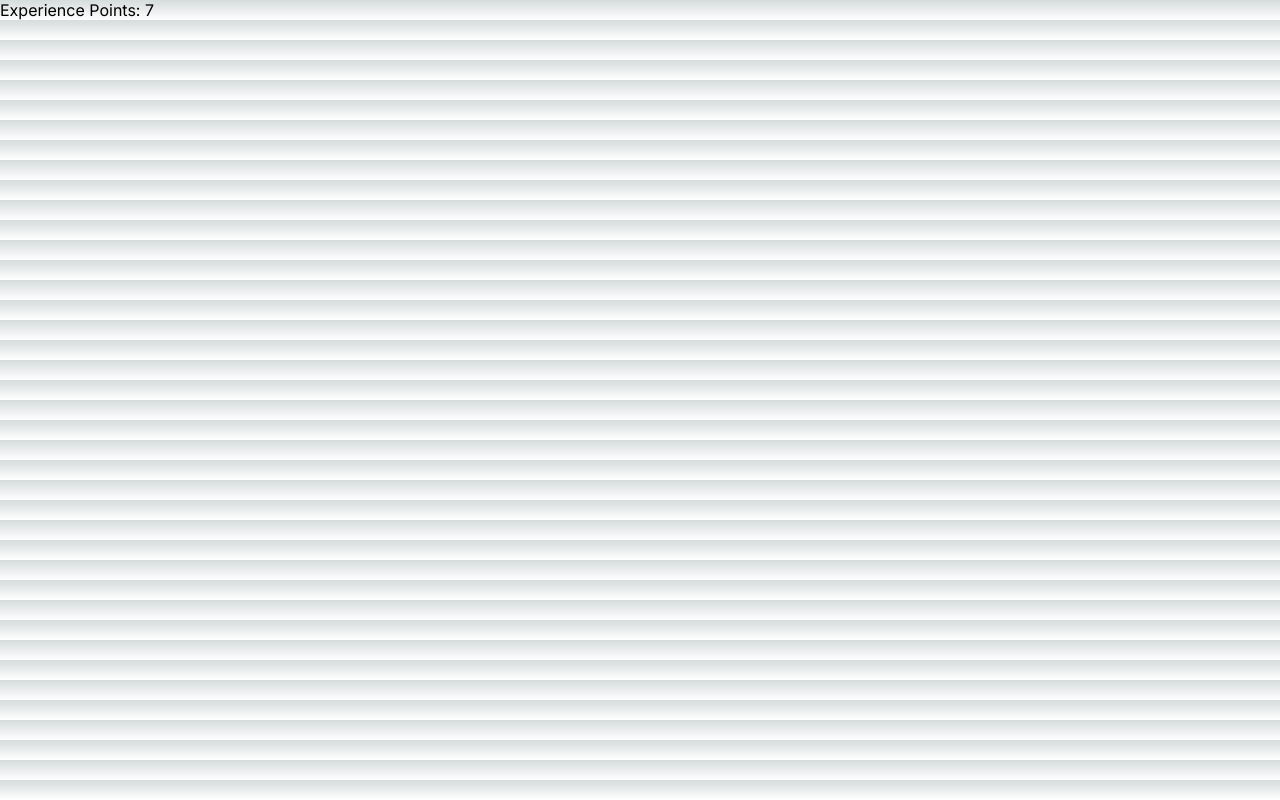
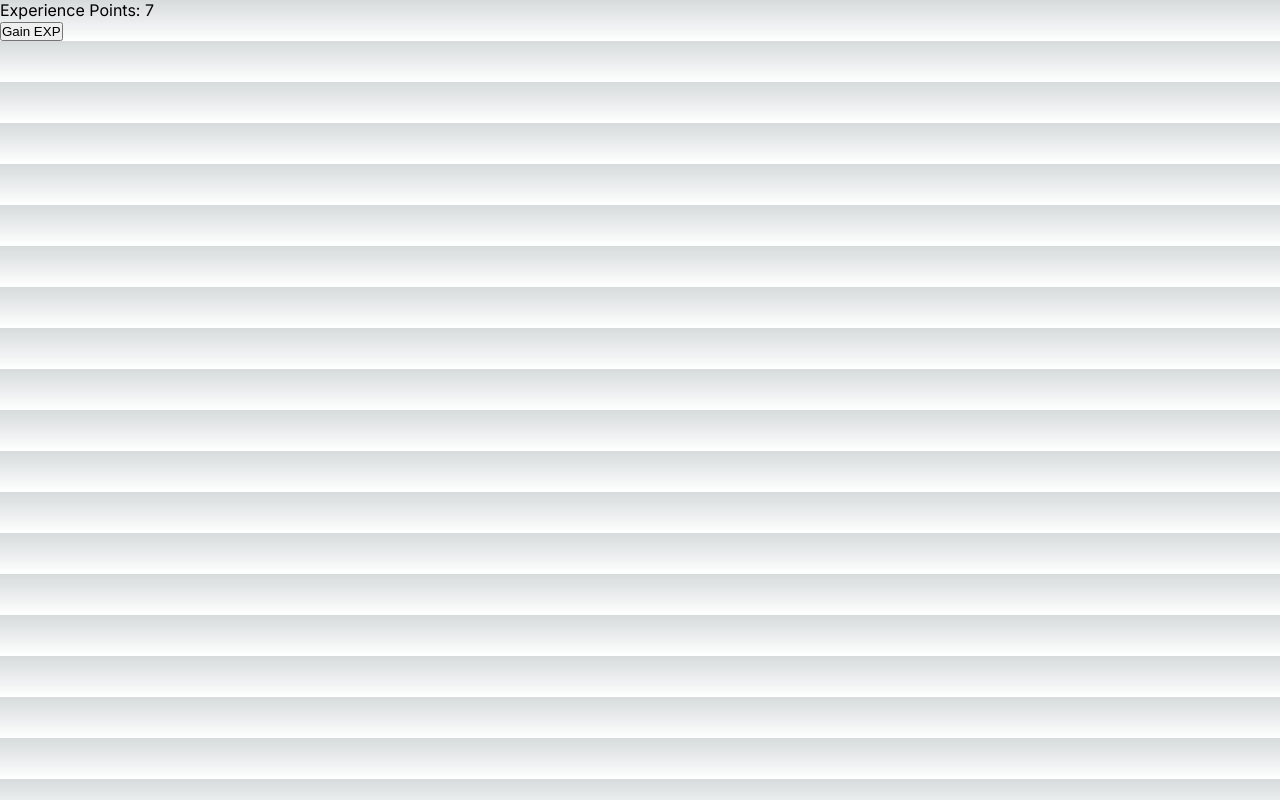
Before and after one commit to BrandenSoropia/next-idle-game, a Next.js app: page / in a window 1280 px wide. Built offline with nearby package versions, Linux system fonts and the light colour scheme.

Commit message:
Gain resources on click.

```diff
--- /dev/null
+++ b/src/app/_components/Clicker.tsx
@@ -0,0 +1,9 @@
+import { useContext } from "react";
+import { GameStateContext } from "../_game-state/GameState";
+
+const Clicker = () => {
+  const { gainExperience } = useContext(GameStateContext);
+  return <button onClick={gainExperience}>Gain EXP</button>;
+};
+
+export default Clicker;
--- a/src/app/_components/Stats.tsx
+++ b/src/app/_components/Stats.tsx
@@ -5,7 +5,9 @@ const Stats = () => {
   const gameState = useContext(GameStateContext);
   return (
     <div>
-      <ul>Experience Points: {gameState.experiencePoints}</ul>
+      <ul>
+        <li>Experience Points: {gameState.experiencePoints}</li>
+      </ul>
     </div>
   );
 };
--- a/src/app/_game-state/GameState.tsx
+++ b/src/app/_game-state/GameState.tsx
@@ -14,12 +14,14 @@ type GameState = {
   intervalId?: MutableRefObject<NodeJS.Timeout | undefined>;
   experiencePoints: number;
   experienceGainRate: number;
+  gainExperience: () => void;
 };
 
 const INITIAL_GAME_STATE: GameState = {
   intervalId: undefined,
   experiencePoints: INITIAL_EXPERIENCE_POINTS_AMOUNT,
   experienceGainRate: BASE_EXPERIENCE_GAIN_RATE,
+  gainExperience: () => {},
 };
 
 export const GameStateContext = createContext(INITIAL_GAME_STATE);
@@ -42,6 +44,7 @@ const GameStateProvider: React.FC<React.PropsWithChildren> = ({ children }) => {
     experiencePoints,
     experienceGainRate,
     intervalId,
+    gainExperience,
   };
 
   return (
--- a/src/app/page.tsx
+++ b/src/app/page.tsx
@@ -1,5 +1,6 @@
 "use client";
 
+import Clicker from "./_components/Clicker";
 import Stats from "./_components/Stats";
 import GameStateProvider from "./_game-state/GameState";
 
@@ -8,6 +9,7 @@ export default function Home() {
     <main>
       <GameStateProvider>
         <Stats />
+        <Clicker />
       </GameStateProvider>
     </main>
   );
```
